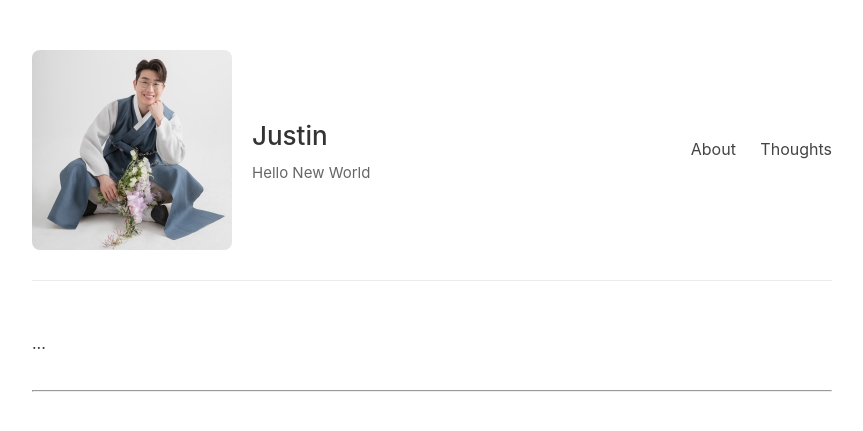
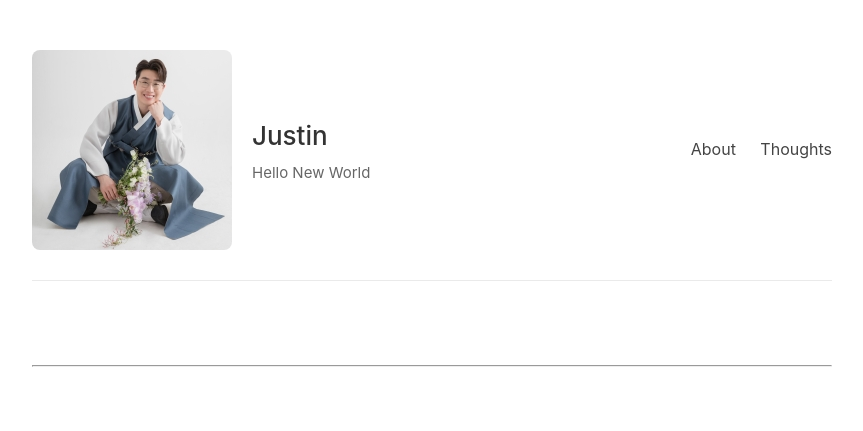
Before and after one commit to cksung9009/IMMS-AI, a Jekyll site: the page built from thoughts.html, in a window 1280 px wide. Shown: the top 431 px of the page, without its empty margins (208-1071 px from the left). Built offline with Jekyll 4.4.1, drawn with Linux system fonts in a browser that asks for light colours; comment, search, counter and statistics services are not loaded.

Commit message:
Remove feed timeline from thoughts.html
Removed feed timeline section from thoughts.html.

```diff
--- a/thoughts.html
+++ b/thoughts.html
@@ -2,12 +2,6 @@
 layout: default
 title: Thoughts
 ---
-
-<div class="feed-timeline">
-  {% for post in site.posts %}
-     ...
-  {% endfor %}
-</div>
 
 <br><hr><br>
 <script src="https://giscus.app/client.js"
```
